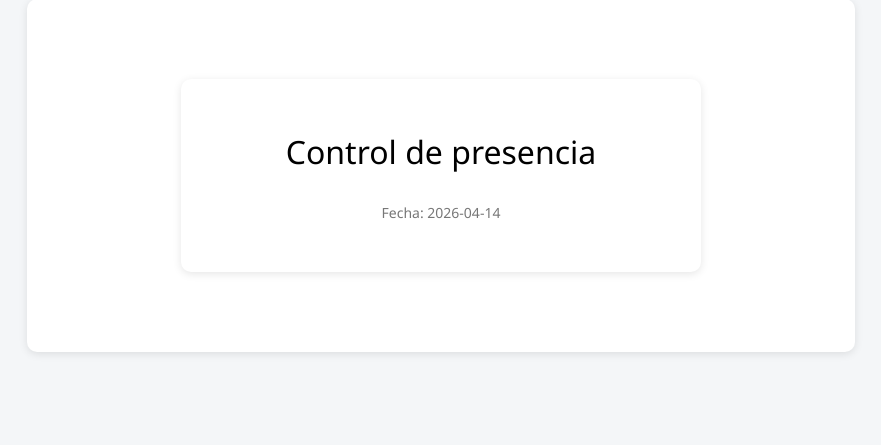
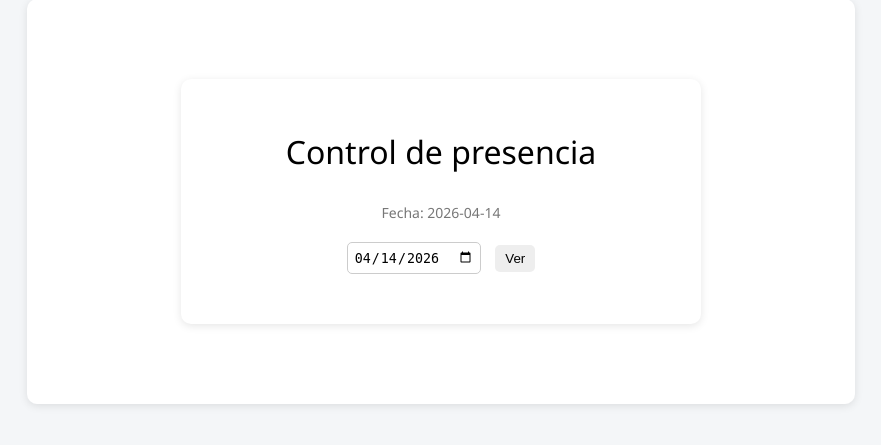
Before and after one commit to yagoaresarmesto/ACT_Proyecto_Guardias, a Flask app: page /presencia in a window 1280 px wide. Shown: the part 106-551 px from the top of the page, without its empty margins (199-1080 px from the left). Run offline with Flask 3, Linux system fonts and the light colour scheme; data that the repository does not hold is empty.

Commit message:
Mejorar fecha dinámica, corregir errores

```diff
--- a/app.py
+++ b/app.py
@@ -1,5 +1,5 @@
 from flask import Flask, render_template, redirect, url_for, request
-from modules.guardias.motor import asignar_guardias, obtener_guardias_para_vista
+from modules.guardias.motor import obtener_guardias_para_vista
 from db.db_manager import sumar_guardia, guardar_guardia, obtener_profesores, registrar_entrada, obtener_presencia
 from datetime import date
 
@@ -12,13 +12,13 @@ def index():
 
 @app.route('/guardias')
 def vista_guardias():
-    hoy = date.today().isoformat()
-    guardias = obtener_guardias_para_vista("Lunes", hoy)
+    fecha = request.args.get("fecha", date.today().isoformat())
+    guardias = obtener_guardias_para_vista("Lunes", fecha)
 
     return render_template(
         "vista_guardias.html",
         guardias=guardias,
-        fecha=hoy
+        fecha=fecha
     )
 @app.route('/asignar_guardia', methods=['POST'])
 def asignar_guardia():
@@ -41,23 +41,23 @@ def asignar_guardia():
 
 @app.route('/presencia', methods=['GET', 'POST'])
 def vista_presencia():
-    hoy = date.today().isoformat()
+    fecha = request.args.get("fecha", date.today().isoformat())
     if request.method == 'POST':
         profesor_id = request.form['profesor_id']
-        registrar_entrada(profesor_id, hoy, "08:00")
+        registrar_entrada(profesor_id, fecha, "8:00")
 
-        return redirect(url_for('vista_presencia'))
+        return redirect(url_for('vista_presencia', fecha = fecha))
 
     profesores = obtener_profesores()
     presencia = obtener_presencia()
 
-    presentes = {p[1] for p in presencia if p[2] == hoy}
+    presentes = {p[1] for p in presencia if p[2] == fecha}
 
     return render_template(
         'vista_presencia.html',
         profesores=profesores,
         presentes=presentes,
-        fecha = hoy
+        fecha = fecha
     )
 if __name__ == '__main__':
     app.run(debug=True)
--- a/static/estilos.css
+++ b/static/estilos.css
@@ -166,3 +166,23 @@ td select {
     background-color: #f8d7da;
     border: 1px solid #dc3545;
 }
+
+.form-fecha {
+    text-align: center;
+    margin-bottom: 20px;
+}
+
+.form-fecha input {
+    padding: 6px;
+    border-radius: 5px;
+    border: 1px solid #ccc;
+}
+
+.form-fecha button {
+    padding: 6px 10px;
+    margin-left: 10px;
+    border: none;
+    background-color: #eee;
+    border-radius: 5px;
+    cursor: pointer;
+}
--- a/templates/vista_guardias.html
+++ b/templates/vista_guardias.html
@@ -6,6 +6,12 @@
 
     <h1>Asignación de guardias</h1>
     <p class="fecha">Fecha: {{ fecha }}</p>
+
+    <!-- 🔥 Selector de fecha -->
+    <form method="GET" class="form-fecha">
+        <input type="date" name="fecha" value="{{ fecha }}">
+        <button type="submit">Ver</button>
+    </form>
 
     <table>
         <tr>
--- a/templates/vista_presencia.html
+++ b/templates/vista_presencia.html
@@ -6,6 +6,12 @@
 
     <h1>Control de presencia</h1>
     <p class="fecha">Fecha: {{ fecha }}</p>
+
+    <!-- 🔥 Selector de fecha -->
+    <form method="GET" class="form-fecha">
+        <input type="date" name="fecha" value="{{ fecha }}">
+        <button type="submit">Ver</button>
+    </form>
 
     <div class="botonera">
 
@@ -19,9 +25,9 @@
                 {{ p[1] }}
 
                 {% if p[0] in presentes %}
-                    (presente)
+                    ✔️
                 {% else %}
-                    (ausente)
+                    ❌
                 {% endif %}
 
             </button>
```
